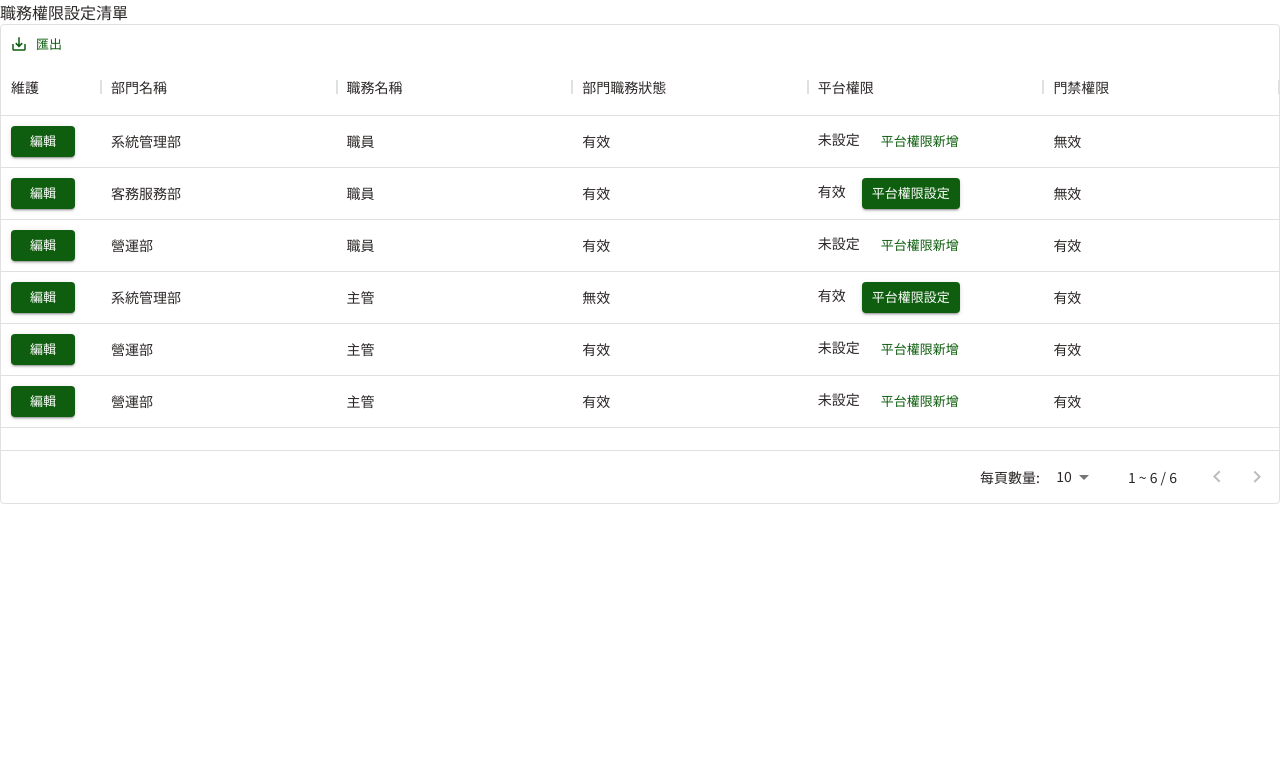
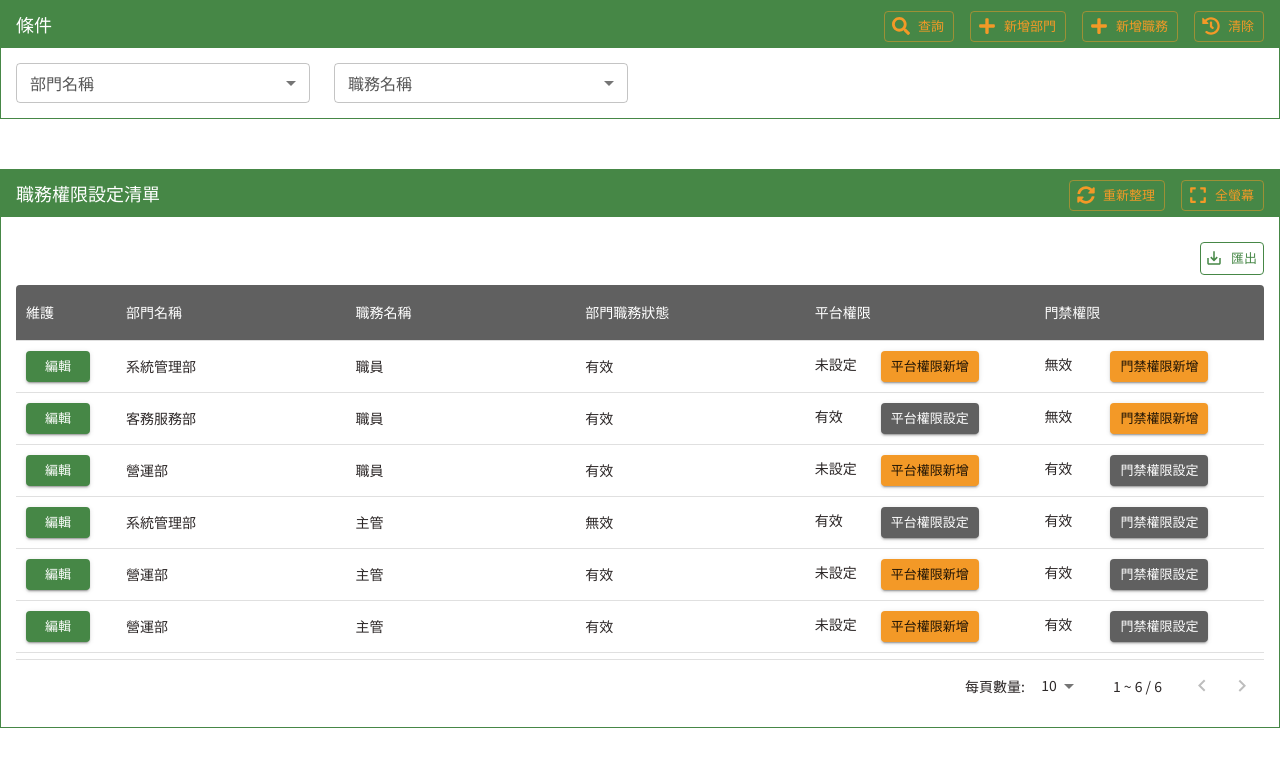
Before and after one commit to sabine1123/materialUI, a React (Create React App) app: page / in a window 1280 px wide. Shown: the top 766 px of the page. Built offline with nearby package versions, Linux system fonts and the light colour scheme.

Commit message:
Add right area, table content

```diff
--- a/package.json
+++ b/package.json
@@ -13,6 +13,7 @@
     "@testing-library/user-event": "^13.5.0",
     "react": "^18.2.0",
     "react-dom": "^18.2.0",
+    "react-icons": "^4.4.0",
     "react-scripts": "5.0.1",
     "web-vitals": "^2.1.4"
   },
--- /dev/null
+++ b/src/common/_variables.scss
@@ -0,0 +1,12 @@
+$primary:#606060;
+$secondary:#468746;
+
+$text_primary: #2d2828;
+$text_secondary: #565656;
+$text_hint: #000;
+
+$background_default: #e6e6e6;
+
+$disabled: #c7c7c7;
+$warning: #f39927;
+$success: #95dc96;
--- /dev/null
+++ b/src/component/TableButton.jsx
@@ -0,0 +1,74 @@
+import * as React from "react";
+import Button from "@mui/material/Button";
+// import * as Icons from "react-icons/fa";
+import {
+    FaExpand,
+    FaExpandAlt,
+    FaPlus,
+    FaSyncAlt,
+    FaSearch,
+    FaHistory,
+} from "react-icons/fa";
+
+export const ModifyButton = (props) => {
+    const { handleClick, children } = props;
+    return (
+        <Button
+            component='button'
+            variant='contained'
+            size='small'
+            style={{ marginLeft: 16 }}
+            onClick={handleClick}
+        >
+            {children}
+        </Button>
+    );
+};
+
+export const AddButton = (props) => {
+    const { handleClick, children } = props;
+    return (
+        <Button
+            component='button'
+            variant='contained'
+            color='warning'
+            sx={{
+                ".MuiButton-containedWarning": { color: "#fff" },
+            }}
+            size='small'
+            style={{ marginLeft: 16 }}
+            onClick={handleClick}
+        >
+            {children}
+        </Button>
+    );
+};
+
+export const ToolButton = (props) => {
+    const { icon, handleClick, children } = props;
+    const components = {
+        FaExpand: FaExpand,
+        FaExpandAlt: FaExpandAlt,
+        FaPlus: FaPlus,
+        FaSyncAlt: FaSyncAlt,
+        FaSearch: FaSearch,
+        FaHistory: FaHistory,
+    };
+    const IconComponent = () => {
+        const Icons = components[icon];
+        return <Icons />;
+    };
+    return (
+        <Button
+            component='button'
+            variant='outlined'
+            color='warning'
+            size='small'
+            style={{ marginLeft: 16 }}
+            onClick={handleClick}
+            startIcon={<IconComponent />}
+        >
+            {children}
+        </Button>
+    );
+};
--- a/src/component/TableWrap.jsx
+++ b/src/component/TableWrap.jsx
@@ -1,13 +1,15 @@
 import * as React from "react";
+import styles from "./TableWrap.module.scss";
 
 const TableWrap = (props) => {
     const { title, children } = props;
+
     return (
-        <div className='tableWrap'>
-            <div className='head'>
-                <div className='title'>{title}</div>
+        <div className={styles.tableWrap}>
+            <div className={styles.head}>
+                <div className={styles.title}>{title}</div>
             </div>
-            {children}
+            <div className={styles.content}>{children}</div>
         </div>
     );
 };
--- /dev/null
+++ b/src/component/TableWrap.module.scss
@@ -0,0 +1,29 @@
+@import '../common/variables';
+
+.tableWrap {
+    border: 1px solid $secondary;
+    position: relative;
+    min-height: 100px;
+    margin-bottom: 50px;
+}
+
+.head {
+    background-color: $secondary;
+    color: #fff;
+    padding: 10px 15px;
+}
+
+.title {
+    font-size: 18px
+}
+
+.btnWrap {
+    position: absolute;
+    right: 15px;
+    top: 10px;
+    z-index: 10;
+}
+
+.content {
+    padding: 15px;
+}
--- a/src/page/Permission/index.jsx
+++ b/src/page/Permission/index.jsx
@@ -1,27 +1,122 @@
-import * as React from "react";
+import React, { useState } from "react";
 import Result from "./result";
 import TableWrap from "../../component/TableWrap";
-import { zhTW } from "@mui/x-data-grid";
-// import { zhTW as pickerszhTW } from "@mui/x-date-pickers";
-import { zhTW as corezhTW } from "@mui/material/locale";
-import { createTheme, ThemeProvider } from "@mui/material/styles";
+import { ToolButton } from "../../component/TableButton";
+import styles from "../../component/TableWrap.module.scss";
 
-const theme = createTheme(
-    {
-        palette: {
-            primary: { main: "#1976d2" },
-        },
-    },
-    zhTW, // core translations
-    // pickerszhTW, // x-date-pickers translations
-    corezhTW // core translations
-);
+import InputLabel from "@mui/material/InputLabel";
+import MenuItem from "@mui/material/MenuItem";
+import FormControl from "@mui/material/FormControl";
+import Select from "@mui/material/Select";
+
+// import Grid from "@mui/material/Grid";
+import Grid from "@mui/material/Unstable_Grid2";
+import Box from "@mui/material/Box";
+
+const DepartmentSelect = () => {
+    const [age, setAge] = useState("");
+
+    const handleChange = (event) => {
+        setAge(event.target.value);
+    };
+
+    return (
+        <Box sx={{ flexGrow: 1 }}>
+            <Grid
+                container
+                rowSpacing={1}
+                columnSpacing={{ xs: 1, sm: 2, md: 3 }}
+            >
+                <Grid xs={12} md={3}>
+                    <FormControl sx={{ width: "100%" }} size='small'>
+                        <InputLabel id='departmentSelect'>部門名稱</InputLabel>
+                        <Select
+                            labelId='departmentSelect'
+                            id='departmentSelect'
+                            value={age}
+                            onChange={handleChange}
+                            autoWidth
+                            label='Age'
+                        >
+                            <MenuItem value=''>
+                                <em>---</em>
+                            </MenuItem>
+                            <MenuItem value={10}>Twenty</MenuItem>
+                            <MenuItem value={21}>Twenty one</MenuItem>
+                            <MenuItem value={22}>
+                                Twenty one and a half
+                            </MenuItem>
+                        </Select>
+                    </FormControl>
+                </Grid>
+                <Grid xs={12} md={3}>
+                    <FormControl sx={{ width: "100%" }} size='small'>
+                        <InputLabel id='departmentSelect'>職務名稱</InputLabel>
+                        <Select
+                            labelId='departmentSelect'
+                            id='departmentSelect'
+                            value={age}
+                            onChange={handleChange}
+                            autoWidth
+                            label='Age'
+                        >
+                            <MenuItem value=''>
+                                <em>---</em>
+                            </MenuItem>
+                            <MenuItem value={10}>Twenty</MenuItem>
+                            <MenuItem value={21}>Twenty one</MenuItem>
+                            <MenuItem value={22}>
+                                Twenty one and a half
+                            </MenuItem>
+                        </Select>
+                    </FormControl>
+                </Grid>
+            </Grid>
+        </Box>
+    );
+};
 
 const Permission = () => {
+    const reloadClick = (e) => {
+        e.stopPropagation();
+        console.log("reloadClick");
+    };
+    const fullClick = (e) => {
+        e.stopPropagation();
+        console.log("fullClick");
+    };
+
     return (
-        <TableWrap title={"職務權限設定清單"}>
-            <Result />
-        </TableWrap>
+        <>
+            <TableWrap title={"條件"}>
+                <div className={styles.btnWrap}>
+                    <ToolButton icon={"FaSearch"} handleClick={reloadClick}>
+                        查詢
+                    </ToolButton>
+                    <ToolButton icon={"FaPlus"} handleClick={fullClick}>
+                        新增部門
+                    </ToolButton>
+                    <ToolButton icon={"FaPlus"} handleClick={reloadClick}>
+                        新增職務
+                    </ToolButton>
+                    <ToolButton icon={"FaHistory"} handleClick={fullClick}>
+                        清除
+                    </ToolButton>
+                </div>
+                <DepartmentSelect />
+            </TableWrap>
+            <TableWrap title={"職務權限設定清單"}>
+                <div className={styles.btnWrap}>
+                    <ToolButton icon={"FaSyncAlt"} handleClick={reloadClick}>
+                        重新整理
+                    </ToolButton>
+                    <ToolButton icon={"FaExpand"} handleClick={fullClick}>
+                        全螢幕
+                    </ToolButton>
+                </div>
+                <Result />
+            </TableWrap>
+        </>
     );
 };
 
--- a/src/page/Permission/result.jsx
+++ b/src/page/Permission/result.jsx
@@ -1,5 +1,5 @@
 import * as React from "react";
-import PropTypes from "prop-types";
+// import PropTypes from "prop-types";
 import { useDemoData } from "@mui/x-data-grid-generator";
 import {
     DataGrid,
@@ -17,6 +17,7 @@ import {
 import MenuItem from "@mui/material/MenuItem";
 import Button from "@mui/material/Button";
 import Pagination from "@mui/material/Pagination";
+import { AddButton, ModifyButton } from "../../component/TableButton";
 
 // function CustomPagination() {
 //     const apiRef = useGridApiContext();
@@ -90,9 +91,9 @@ const ExcelExportMenuItem = (props) => {
     );
 };
 
-ExcelExportMenuItem.propTypes = {
-    hideMenu: PropTypes.func,
-};
+// ExcelExportMenuItem.propTypes = {
+//     hideMenu: PropTypes.func,
+// };
 
 const CustomExportButton = (props) => (
     <GridToolbarExportContainer {...props}>
@@ -115,9 +116,9 @@ const Result = () => {
     //     maxColumns: 8,
     // });
     const RenderAuthority = (props) => {
-        const { hasFocus, value } = props;
-        const buttonElement = React.useRef(null);
-        const rippleRef = React.useRef(null);
+        // const { hasFocus, value } = props;
+        // const buttonElement = React.useRef(null);
+        // const rippleRef = React.useRef(null);
         const handleClick = (e) => {
             e.stopPropagation();
             console.log("click", props);
@@ -129,29 +130,37 @@ const Result = () => {
             <div>
                 <span>{text}</span>
                 {props.value === true ? (
-                    <Button
-                        component='button'
-                        ref={buttonElement}
-                        touchRippleRef={rippleRef}
-                        variant='contained'
-                        size='small'
-                        style={{ marginLeft: 16 }}
-                        onClick={handleClick}
-                    >
+                    <ModifyButton handleClick={handleClick}>
                         平台權限設定
-                    </Button>
+                    </ModifyButton>
                 ) : (
-                    <Button
-                        component='button'
-                        ref={buttonElement}
-                        touchRippleRef={rippleRef}
-                        // variant='contained'
-                        size='small'
-                        style={{ marginLeft: 16 }}
-                        onClick={handleClick}
-                    >
+                    <AddButton handleClick={handleClick}>
                         平台權限新增
-                    </Button>
+                    </AddButton>
+                )}
+            </div>
+        );
+    };
+
+    const RenderAccessControl = (props) => {
+        const handleClick = (e) => {
+            e.stopPropagation();
+            console.log("click", props);
+        };
+
+        const text = props.value === true ? "有效" : "無效";
+
+        return (
+            <div>
+                <span>{text}</span>
+                {props.value === true ? (
+                    <ModifyButton handleClick={handleClick}>
+                        門禁權限設定
+                    </ModifyButton>
+                ) : (
+                    <AddButton handleClick={handleClick}>
+                        門禁權限新增
+                    </AddButton>
                 )}
             </div>
         );
@@ -183,7 +192,12 @@ const Result = () => {
                 };
 
                 return (
-                    <Button variant='contained' size='small' onClick={onClick}>
+                    <Button
+                        color='secondary'
+                        variant='contained'
+                        size='small'
+                        onClick={onClick}
+                    >
                         編輯
                     </Button>
                 );
@@ -210,11 +224,7 @@ const Result = () => {
             field: "limit",
             headerName: "門禁權限",
             flex: 1,
-            // sortable: false,
-            // width: 160,
-            valueFormatter: (params) => {
-                return params.value === true ? "有效" : "無效";
-            },
+            renderCell: RenderAccessControl,
         },
     ];
     const rows = [
@@ -268,11 +278,45 @@ const Result = () => {
         },
     ];
 
+    const tableStyle = {
+        ".MuiDataGrid-columnHeaders": {
+            backgroundColor: "#606060",
+            color: "#fff",
+            ".MuiDataGrid-iconButtonContainer": {
+                svg: {
+                    color: "#ccc",
+                },
+            },
+        },
+        ".MuiDataGrid-columnSeparator": {
+            display: "none",
+        },
+        "&.MuiDataGrid-root": {
+            border: "none",
+        },
+        ".MuiDataGrid-toolbarContainer": {
+            padding: "10px 0",
+            justifyContent: "flex-end",
+        },
+        ".MuiDataGrid-cell": {
+            span: {
+                minWidth: "50px",
+                display: "inline-block",
+            },
+        },
+        ".MuiButton-text": {
+            border: "1px solid #468746",
+            color: "#468746",
+        },
+    };
+
     return (
         <div style={{ height: "60vh", width: "100%" }}>
             <DataGrid
                 // {...data}
                 // loading={loading}
+                // getRowHeight={() => "auto"}
+                sx={tableStyle}
                 rows={rows}
                 columns={columns}
                 components={{
```
Also changed, not shown: src/index.js (+8 -3 lines), 1 other file (tests, documents, lock files or other folders).
